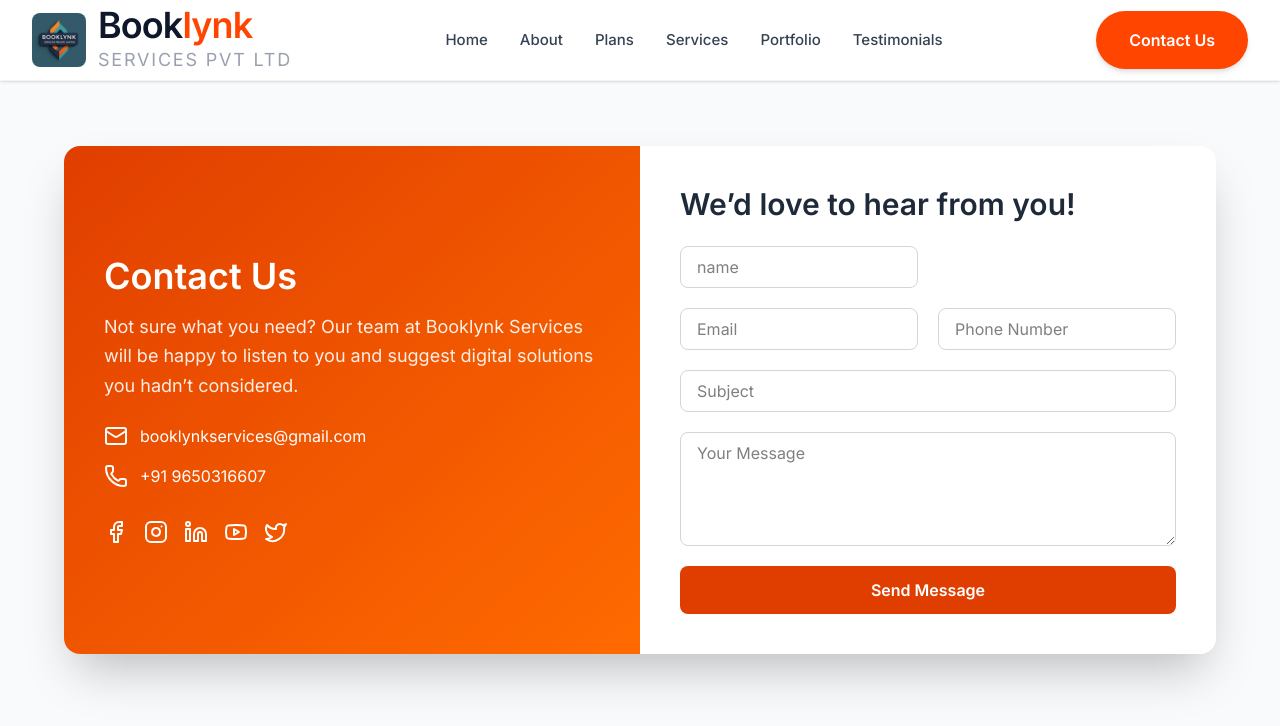
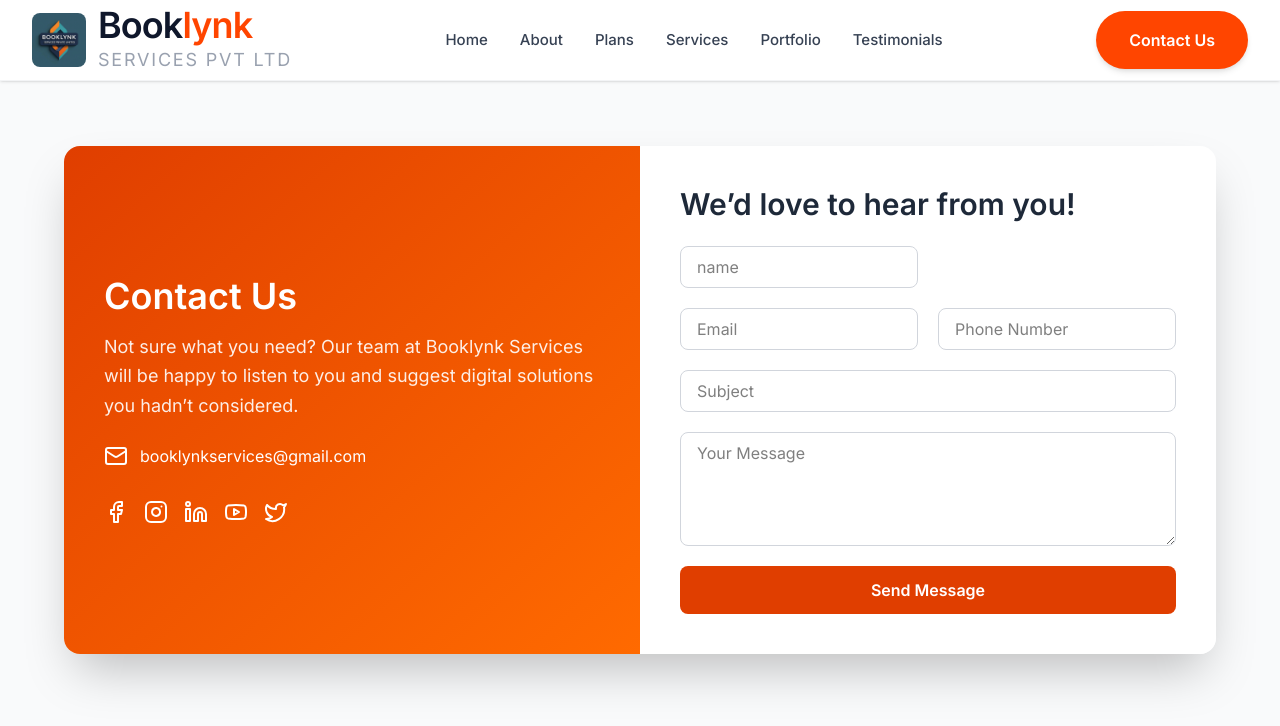
Before and after one commit to Yashveer273/booklynkservices, a Next.js app: page /contact in a window 1280 px wide. Shown: the top 726 px of the page. Built offline with nearby package versions, Linux system fonts and the light colour scheme.

Commit message:
sales xl done

```diff
--- a/app/components/Footer.tsx
+++ b/app/components/Footer.tsx
@@ -211,8 +211,7 @@
             </h4>
             <div className="space-y-5">
               <p className="text-gray-400 leading-7">hello@booklynkservices.com</p>
-              <p className="text-gray-400 leading-7">+91 9650316607</p>
-              <p className="text-gray-400 leading-8 whitespace-pre-line">
+               <p className="text-gray-400 leading-8 whitespace-pre-line">
                 {`624, Tower-1
 Assotech Business Cresterra
 Sector 135
--- a/app/contact/page.tsx
+++ b/app/contact/page.tsx
@@ -111,10 +111,6 @@
               <Mail className="w-5 h-5 sm:w-6 sm:h-6" />
               <span>booklynkservices@gmail.com</span>
             </div>
-            <div className="flex items-center space-x-3">
-              <Phone className="w-5 h-5 sm:w-6 sm:h-6" />
-              <span>+91 9650316607</span>
-            </div>
 
             {/* Social Icons */}
             <div className="flex flex-wrap gap-4 mt-8">
```
